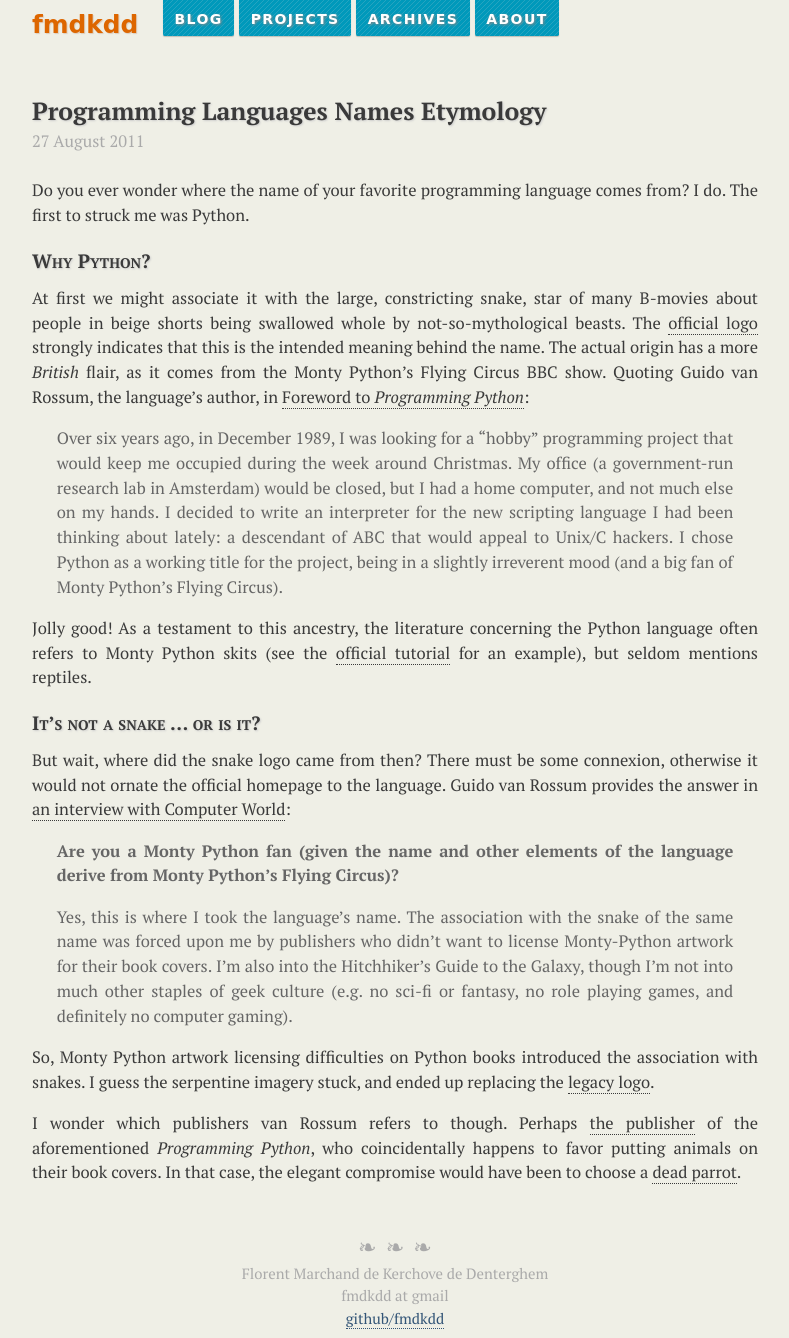
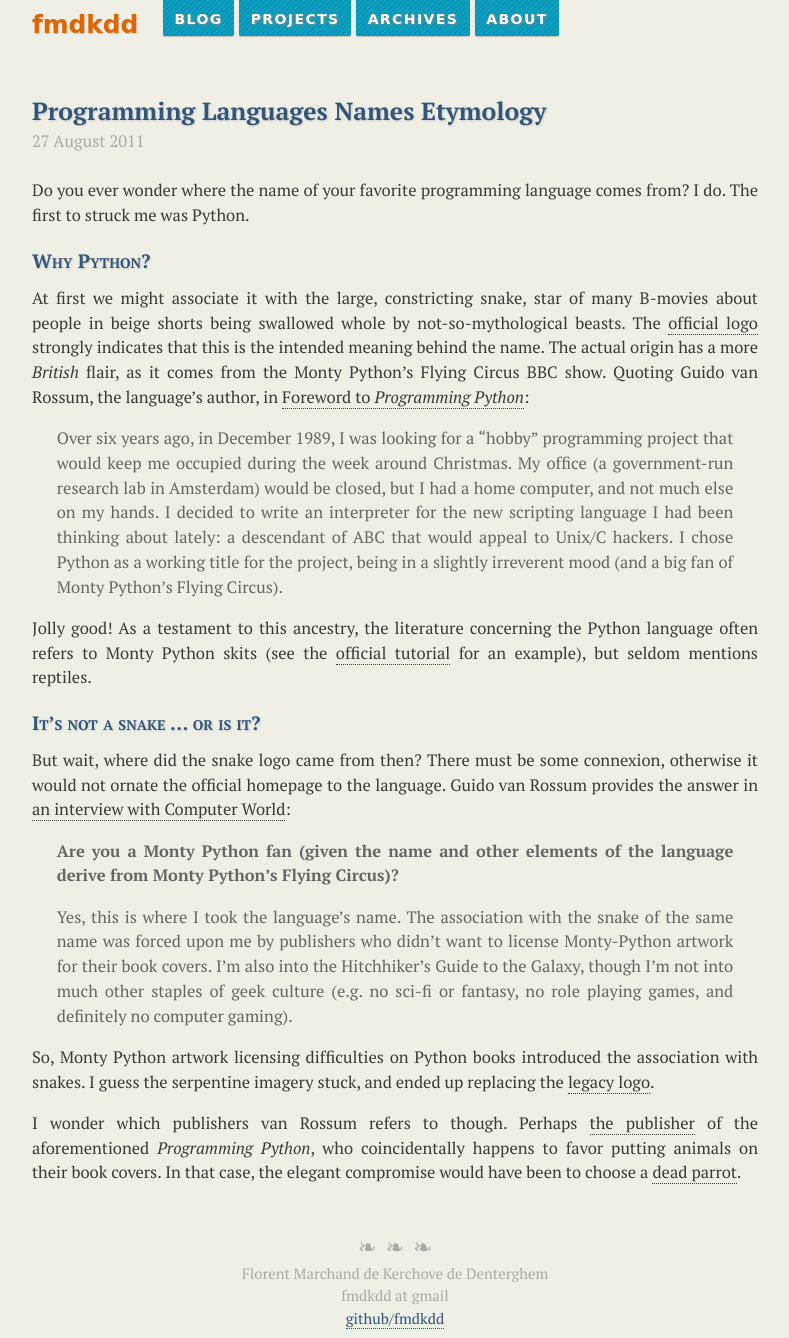
Before and after one commit to fmdkdd/fmdkdd.github.com, a Jekyll site: the page built from _posts/2011-08-27-programming-etymology.md, in a window 1280 px wide. Shown: the whole page, without its empty margins (245-1034 px from the left). Built offline with Jekyll 4.4.1, drawn with Linux system fonts in a browser that asks for light colours; Markdown is read by kramdown in place of the engine named in the settings.

Commit message:
Fix color for links in header

```diff
--- a/css/screen.css
+++ b/css/screen.css
@@ -123,6 +123,7 @@
 body > div.content h4 a,
 body > div.content h5 a,
 body > div.content h6 a {
+   color: #357;
 	border-bottom: none;
 }
 
```
